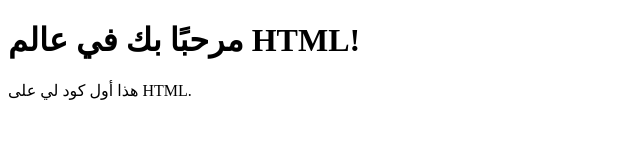
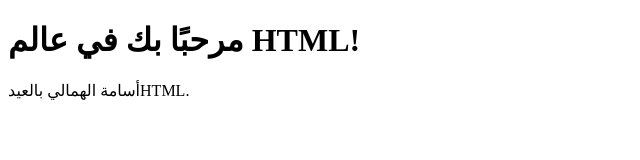
Before and after one commit to hmaly104/myfirst, a plain HTML site: page index.html in a window 1280 px wide. Shown: the full height of the page, 0-640 px from the left. Drawn offline with Linux system fonts and the light colour scheme.

Commit message:
Add files via upload

```diff
--- a/index.html
+++ b/index.html
@@ -6,6 +6,6 @@
 </head>
 <body>
     <h1>مرحبًا بك في عالم HTML!</h1>
-    <p>هذا أول كود لي على HTML.</p>
+    <p> أسامة الهمالي بالعيدHTML.</p>
 </body>
 </html>
```
